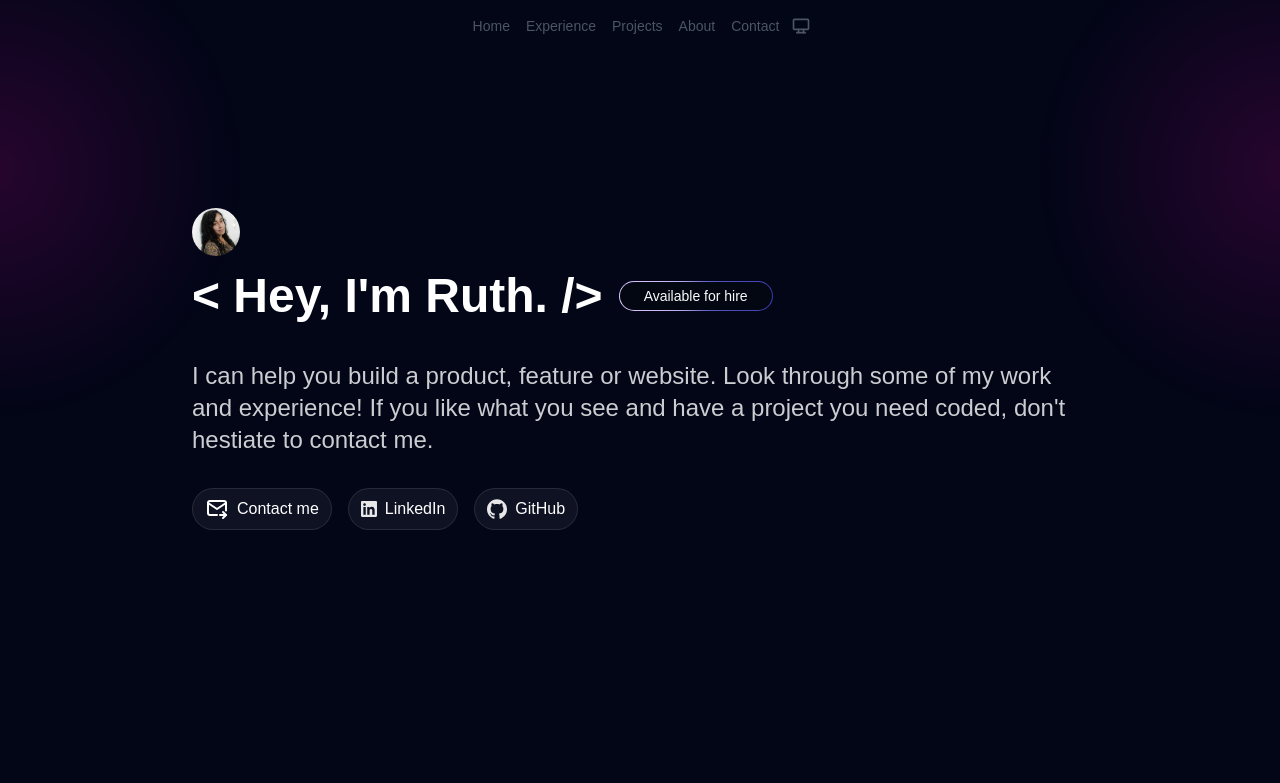
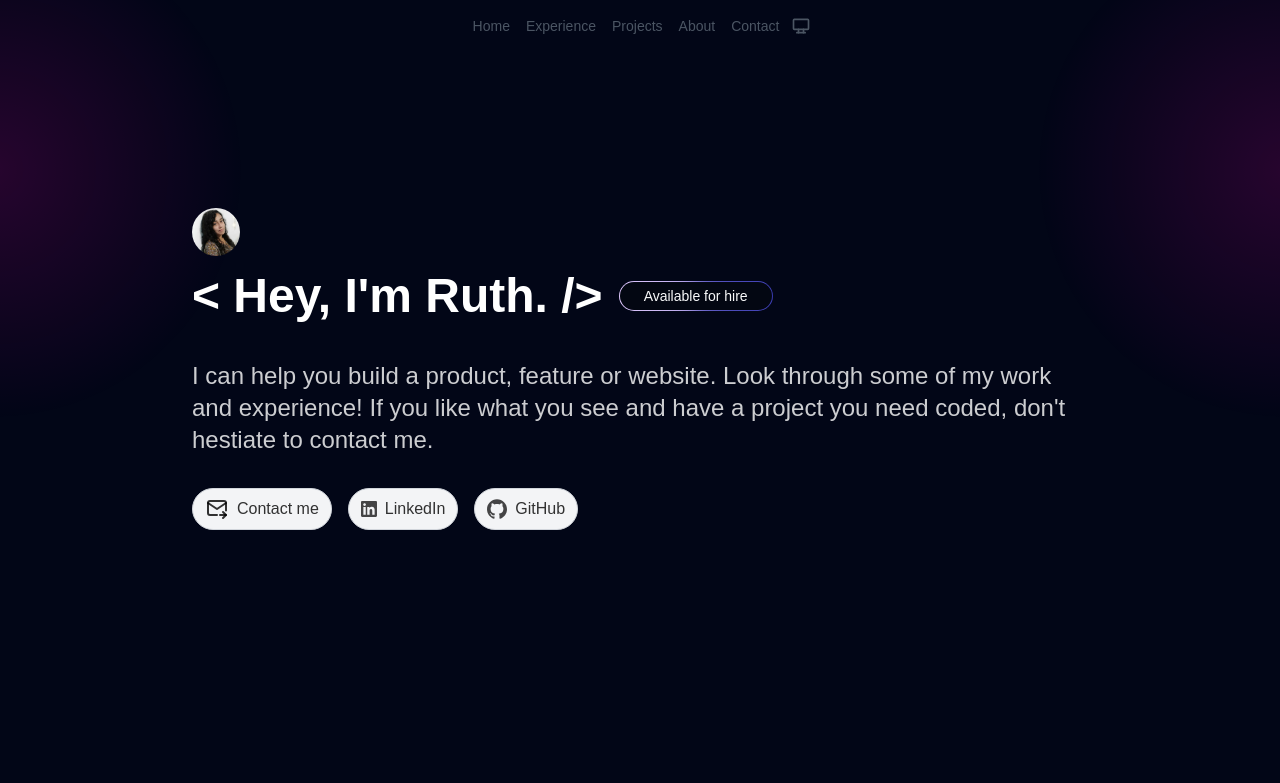
Before and after one commit to Ruthmy/portfolio, an Astro site: page / in a window 1280 px wide. Shown: the top 783 px of the page. Built offline with nearby package versions, Linux system fonts and the light colour scheme; Astro itself is replaced by a stand-in of ours.

Commit message:
Modified 'SocialProfile.astro' - Set tailwind properties for the light/dark version.

```diff
--- a/src/components/SocialProfile.astro
+++ b/src/components/SocialProfile.astro
@@ -1,8 +1,9 @@
 <a
-    class="rounded-full border border-white/10 flex justify-center items-center gap-x-2 py-1 px-2 md:py-2 md:px-3 text-sm lg:text-base bg-white/5 hover:bg-white/10 transition hover:scale-110"
-    {...Astro.props}
-    target="_blank"
-    rel="noopener noreferrer"
+  {...Astro.props}
+  target="_blank"
+  rel="noopener noreferrer"
+  role="link"
+  class="text-black/80 dark:text-white hover:text-white active:bg-black rounded-full border border-gray-300 dark:border-white/10 flex justify-center items-center gap-x-2 py-1 px-2 md:py-2 md:px-3 text-sm lg:text-base bg-gray-100 dark:bg-white/5 hover:bg-gray-900 dark:hover:bg-white/10 transition hover:scale-110 "
 >
-    <slot />
+  <slot />
 </a>
```
